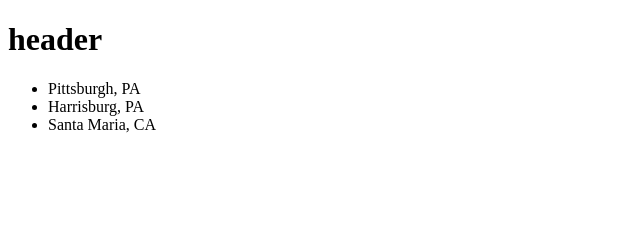
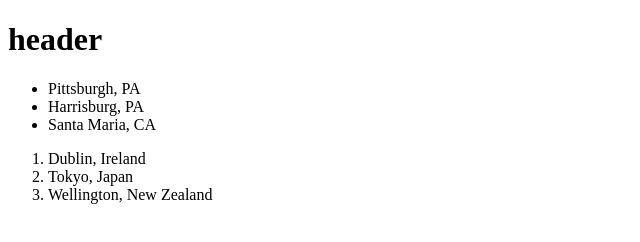
Before and after one commit to ag1320/html-demo, a plain HTML site: page index.html in a window 1280 px wide. Shown: the whole page, without its empty margins (0-640 px from the left). Drawn offline with Linux system fonts and the light colour scheme.

Commit message:
Added preferred destinations

```diff
--- a/index.html
+++ b/index.html
@@ -12,5 +12,10 @@
         <li>Harrisburg, PA</li>
         <li>Santa Maria, CA</li>
     </ul>
+    <ol>
+        <li>Dublin, Ireland</li>
+        <li>Tokyo, Japan</li>
+        <li>Wellington, New Zealand</li>
+    </ol>
 </body>
 </html>
```
